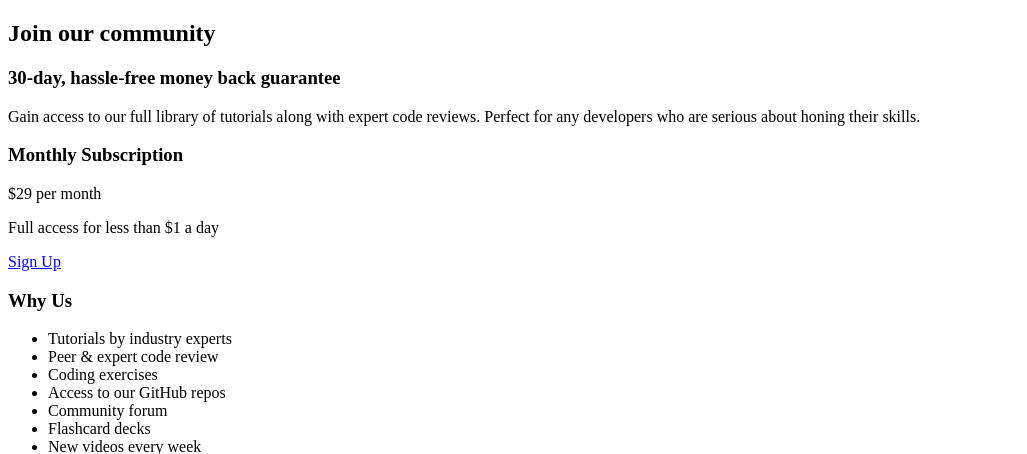
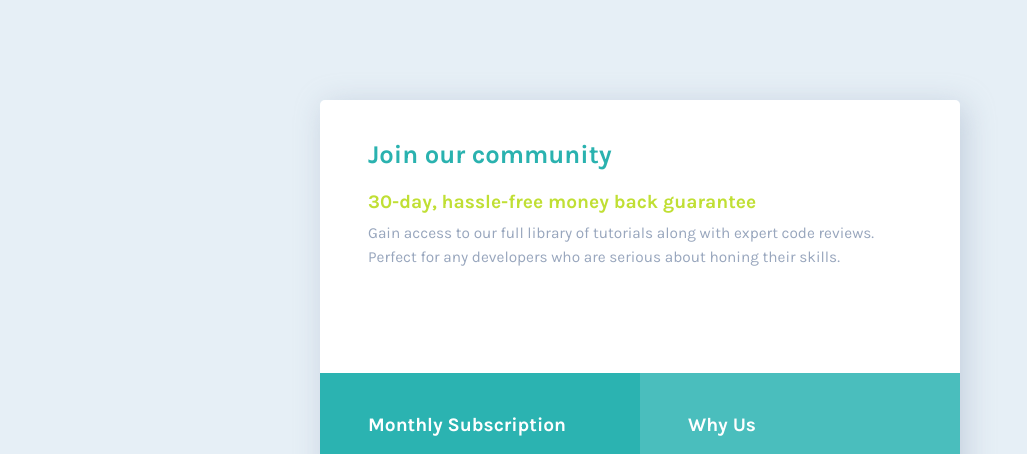
Before and after one commit to larissacauane/Single-Price-Grid-Component, a plain HTML site: page index.html in a window 1280 px wide. Shown: the top 454 px of the page, without its empty margins (0-1027 px from the left). Drawn offline with Linux system fonts and the light colour scheme.

Commit message:
projeto finalizado

```diff
--- a/index.html
+++ b/index.html
@@ -15,15 +15,19 @@
   <main>
     <section class="join-our-community">
       <h1>Join our community</h1>
-      <h3>30-day, hassle-free money back guarantee</h3>
-      <p>Gain access to our full library of tutorials along with expert code reviews.
-        Perfect for any developers who are serious about honing their skills.</p>
+      <div class="join-our-community-text">
+        <h3>30-day, hassle-free money back guarantee</h3>
+        <p>Gain access to our full library of tutorials along with expert code reviews.
+          Perfect for any developers who are serious about honing their skills.</p>
+      </div>
     </section>
 
-    <section class="monthly-subscrption">
+    <section class="monthly-subscription">
       <h3> Monthly Subscription</h3>
-      <p><span>&dollar;29</span> per month</p>
-      <p>Full access for less than &dollar;1 a day</p>
+      <div class="monthly-subscription-text">
+        <p>&dollar;29 <span>per month</span></p>
+        <p>Full access for less than &dollar;1 a day</p>
+      </div>
       <a href="#">Sign Up</a>
     </section>
 
--- a/styles/style.css
+++ b/styles/style.css
@@ -0,0 +1,124 @@
+@import url('https://fonts.googleapis.com/css2?family=Karla:wght@400;700&display=swap');
+
+*{
+    margin: 0;
+    padding: 0;
+    box-sizing: border-box;
+}
+
+body{
+    display: grid;
+    justify-content: center;
+    align-content: center;
+    min-height: 100vh;
+    background-color: rgb(230, 239,246);
+}
+
+main{
+    min-height: 75vh;
+    max-width: 50vw;
+    display: grid;
+    grid-template-columns: 1fr 1fr;
+    font-family: 'Karla', sans-serif;
+    box-shadow: 5px 5px 30px hsla(217, 22%, 67%, 0.445);
+    border-radius: 5px;
+}
+
+section{
+    display: flex;
+    flex-direction: column;
+    gap: 1.3rem;
+    padding: 2.5rem 3rem 2.5rem 3rem;
+    color: white;
+}
+
+/*========= JOIN OUR COMMUNNITY SECTION =========*/
+.join-our-community{
+    grid-column: 1/3;
+    background-color: white;
+    border-radius: 5px 5px 0 0;
+}
+
+.join-our-community h1{
+    color: hsl(179, 62%, 43%);
+    font-weight: 700;
+    font-size: 2vw;
+}
+
+.join-our-community-text h3{
+    color: hsl(71, 73%, 54%);
+    font-size: 1.5vw;
+    font-weight: 700;
+}
+
+.join-our-community-text p{
+    padding-top: .5rem;
+    font-size: 1.2vw;
+    line-height: 1.6;
+    color: hsl(218, 22%, 67%);
+}
+
+/*======= MONTHLY SUBSCRIPTION SECTION ===========*/
+.monthly-subscription{
+    background-color: rgb(43, 179, 177);
+    border-radius: 0 0 0 5px;
+}
+
+.monthly-subscription h3{
+    font-size: 1.5vw;
+    font-weight: 700;
+}
+
+.monthly-subscription-text span{
+    color: hsl(204, 43%, 93%);
+    font-weight: 400;
+    font-size: 1.2vw;
+}
+
+.monthly-subscription-text p:first-child{
+    font-size: 2.5vw;
+    font-weight: 700;
+    color: white;
+}
+
+.monthly-subscription-text p {
+    font-size: 1.2vw;
+    line-height: 1.4;
+}
+
+.monthly-subscription a{
+    width: 100%;
+    height: 25%;
+    padding-top: .8rem;
+    text-align: center;
+    text-decoration: none;
+    font-weight: 700;
+    font-size: 1.2vw;
+    color: white;
+    background-color: hsl(71, 73%, 54%);
+    border-radius: 5px;
+    transition: ease-in-out .3s;
+}
+
+.monthly-subscription a:hover{
+    background-color: white;
+    color: rgb(43, 179, 177);
+}
+
+/*======= WHY US SECTION ==========*/
+.why-us{
+    background-color: rgb(74, 190, 189);
+    border-radius: 0 0 5px 0;
+}
+
+.why-us h3{
+    font-size: 1.5vw;
+    font-weight: 700;
+}
+
+.why-us ul{
+    list-style: none;
+    font-weight: 400;
+    line-height: 1.4;
+    font-size: 1.1vw;
+}
```
